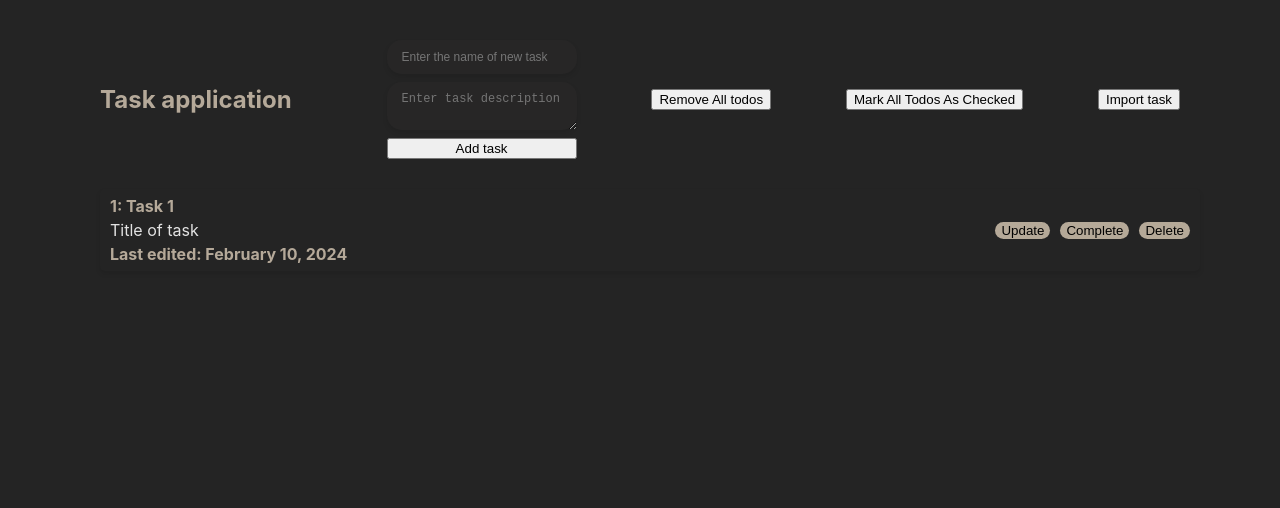
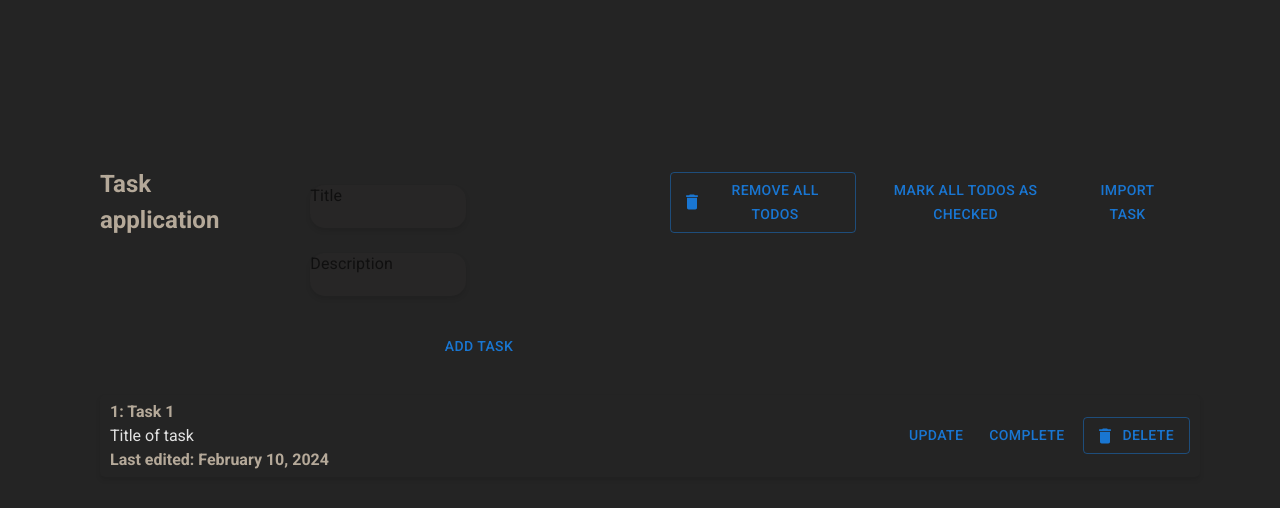
Before and after one commit to Nachallnick/todo-list-frontend, a React (Vite) app: page / in a window 1280 px wide. Shown: the top 508 px of the page. Built offline with nearby package versions, Linux system fonts and the light colour scheme.

Commit message:
Added MUI components while testing

```diff
--- a/index.html
+++ b/index.html
@@ -3,7 +3,8 @@
   <head>
     <meta charset="UTF-8" />
     <link rel="icon" type="image/svg+xml" href="/vite.svg" />
-    <meta name="viewport" content="width=device-width, initial-scale=1.0" />
+    <meta name="viewport" content="initial-scale=1, width=device-width" />
+
     <title>Vite + React</title>
   </head>
   <body>
--- a/src/todo/components/TodoItem.css
+++ b/src/todo/components/TodoItem.css
@@ -5,6 +5,12 @@
     --button-default: rgb(46, 44, 44);
     --container-width: 90%;
 }
+
+
+body {
+    font-family: Roboto, Courier, monospace;
+}
+
 
 .top-bar {
     display: flex;
--- a/src/todo/components/TodoItem.tsx
+++ b/src/todo/components/TodoItem.tsx
@@ -1,6 +1,9 @@
 import React, { useState } from "react";
 import { ITodoItem } from "./const";
 
+import Button from '@mui/material/Button'
+import DeleteIcon from '@mui/icons-material/Delete';
+import MultilineTextFields from "../mui_appka/inpupts";
 
 interface TodoItemProps {
     todo: ITodoItem;
@@ -47,14 +50,19 @@ const TodoItem: React.FC<TodoItemProps> = ({ todo, index, setCheckedToDo, remove
         })
     }
 
+
     return (
 
         <div className="todo-item">
          <div className="todo-content">
              {isEditing ? (
                  <>
-                     <input className="input-group" type="text" value={editText} onChange={handleTitleChange} />
-                     <textarea className="input-group" value={editDescription} onChange={handleDescriptionChange} />
+                     <MultilineTextFields
+                        onTitleChange={handleTitleChange}
+                        onDescriptionChange={handleDescriptionChange}
+                        titleValue={editText}
+                        description={editDescription}
+                     />
                  </>
              ) : (
                  <>
@@ -68,12 +76,12 @@ const TodoItem: React.FC<TodoItemProps> = ({ todo, index, setCheckedToDo, remove
 
          <div className="buttons">
     {isEditing ? (
-        <button className="save" onClick={handleSave}>Save</button>
+        <Button className="save" onClick={handleSave}>Save</Button>
     ) : (
         <>
-            <button className="update" onClick={handleToggleEdit}>Update</button>
-            <button className={`toggle-btn ${todo.isChecked ? 'completed' : ''}`} onClick={() => setCheckedToDo(todo.id)}>Complete</button>
-            <button className="delete" onClick={() => removeTodo(todo.id)}>Delete</button>
+            <Button  className="update" onClick={handleToggleEdit}>Update</Button>
+            <Button className={`toggle-btn ${todo.isChecked ? 'completed' : ''}`} onClick={() => setCheckedToDo(todo.id)}>Complete</Button>
+            <Button variant="outlined" startIcon={<DeleteIcon />} className="delete" onClick={() => removeTodo(todo.id)}>Delete</Button>
         </>
     )}
 </div>
--- a/src/todo/components/TodoList.tsx
+++ b/src/todo/components/TodoList.tsx
@@ -3,6 +3,10 @@ import '../../index.css';
 import TodoItem from "./TodoItem";
 import { DEFAULT_TODO_ITEM, ITodoItem, createNewTodo } from "./const";
 import { getList } from "./api";
+import MultilineTextFields from "../mui_appka/inpupts";
+
+import Button from '@mui/material/Button'
+import DeleteIcon from '@mui/icons-material/Delete';
 
 
 const ToDo = () => {
@@ -85,24 +89,17 @@ const ToDo = () => {
             <div className="top-bar">
                 <h1>Task application</h1>
                 <form onSubmit={handleAddTask} className="input-group">
-                <input
-                    type="text"
-                    value={title}
-                    onChange={(e) => setTitle(e.target.value)}
-
-                    placeholder="Enter the name of new task"
-                    autoFocus
-                />
-                <textarea
-                    value={description}
-                    onChange={(e) => setDescription(e.target.value)}
-                    placeholder="Enter task description"
-                />
-                <button type="submit">Add task</button>
+               <MultilineTextFields
+               onTitleChange={(e) => setTitle(e.target.value)}
+               onDescriptionChange={(e) => setDescription(e.target.value)}
+               titleValue={title}
+               description={description}
+               />
+                <Button type="submit">Add task</Button>
                 </form>
-                <button onClick={removeAllTodos}>Remove All todos</button>
-                <button onClick={markAllTodosAsChecked}>Mark All Todos As Checked</button>
-                <button onClick={async()=>{
+                <Button variant="outlined" startIcon={<DeleteIcon />} onClick={removeAllTodos}>Remove All todos</Button>
+                <Button  onClick={markAllTodosAsChecked}>Mark All Todos As Checked</Button>
+                <Button onClick={async()=>{
                     setIsLoading(true)
                     try{
                         const storedTodos = await getList()
@@ -115,7 +112,7 @@ const ToDo = () => {
                         setIsLoading(false)
                     }
 
-         }}>Import task</button>
+         }}>Import task</Button>
             </div>
             <div className="todo-list">
                 {isLoading ? <p>Loading...</p> : memoizedTodoItem}
--- /dev/null
+++ b/src/todo/mui_appka/inpupts.tsx
@@ -0,0 +1,49 @@
+import * as React from 'react';
+import Box from '@mui/material/Box';
+import TextField from '@mui/material/TextField';
+
+export default function MultilineTextFields({ onTitleChange, onDescriptionChange, titleValue, description }) {
+  return (
+    <Box
+      component="form"
+      sx={{
+        mt: 15,
+        '& .MuiTextField-root': { m: 1,  },
+        '& .MuiOutlinedInput-notchedOutline': {
+          border: 'none',
+        },
+        '& .MuiInputBase-inputMultiline': {
+          textAlign: 'center',
+        },
+        '& .MuiTextField-root:not(:last-child)': {
+          mb: -3, // Устанавливаем отступ снизу меньше, например, 1 вместо 2
+        },
+      }}
+      noValidate
+      autoComplete="off"
+    >
+      <div>
+        <TextField
+          id="outlined-multiline-flexible"
+          label="Title"
+          multiline
+          maxRows={4}
+          value={titleValue}
+          onChange={(e) => onTitleChange(e)}
+        />
+
+        <TextField
+          id="outlined-textarea"
+          label="Description"
+          placeholder='Placeholder'
+          multiline
+
+          value={description}
+          onChange={(e) => onDescriptionChange(e)}
+        />
+      </div>
+
+
+    </Box>
+  );
+}
```
Also changed, not shown: package.json (+4 -4 lines), src/App.tsx (+6 -1 lines), 1 other file (tests, documents, lock files or other folders).
